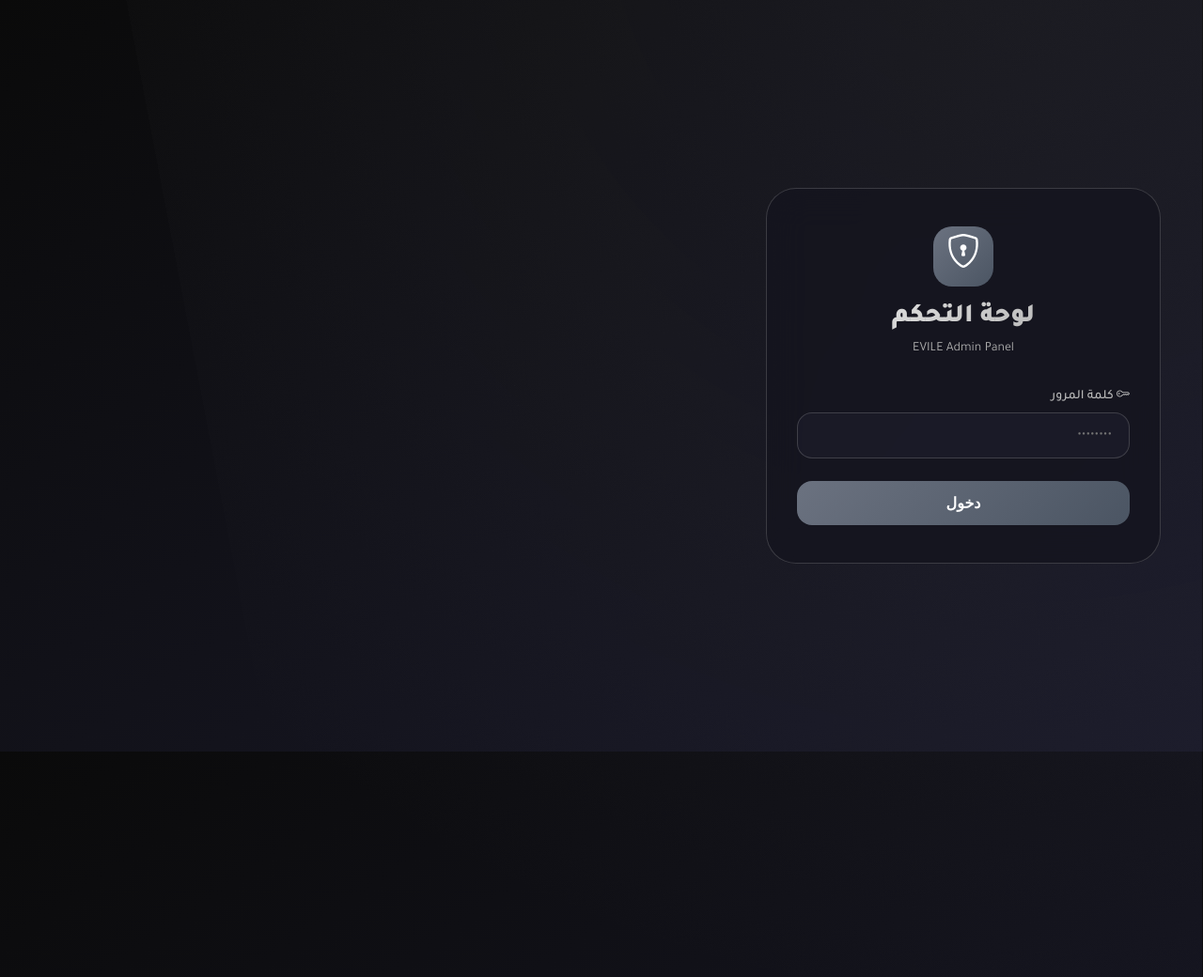
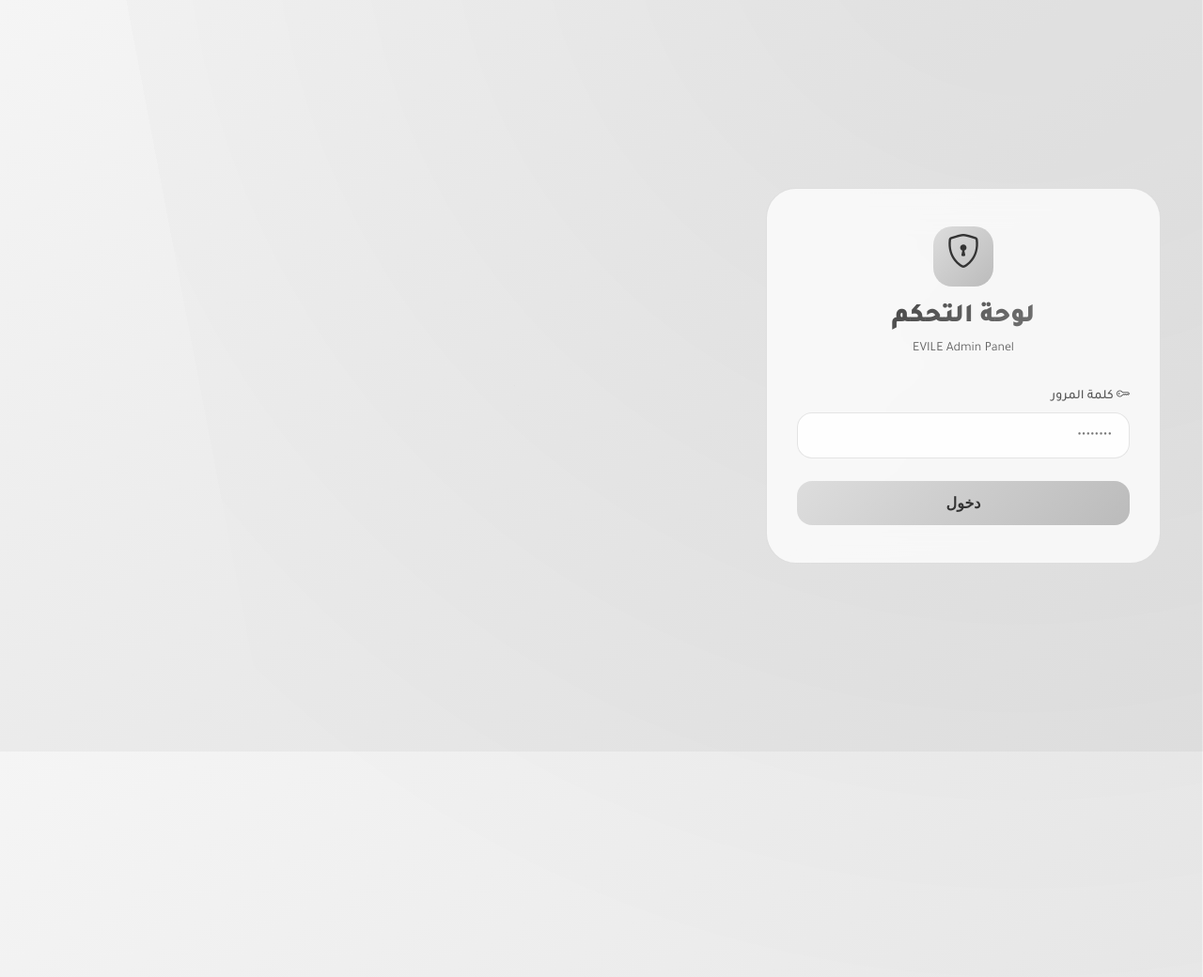
Before and after one commit to eviiile/eVile_anlyz, a Flask app: page /admin/login in a window 1280 px wide; the page is wider, and only the part inside the window is pictured. Shown: the top 1040 px of that part at 94% size. Run offline with Flask 3, Linux system fonts and the light colour scheme; some libraries are stand-ins or nearby versions.

Commit message:
Update login.html

```diff
--- a/templates/login.html
+++ b/templates/login.html
@@ -10,7 +10,7 @@
         * { margin: 0; padding: 0; box-sizing: border-box; }
         body {
             font-family: 'Tajawal', sans-serif;
-            background: linear-gradient(145deg, #0a0a0a 0%, #1a1a2a 100%);
+            background: linear-gradient(145deg, #f5f5f5 0%, #e0e0e0 100%);
             min-height: 100vh;
             display: flex;
             align-items: center;
@@ -26,7 +26,7 @@
             height: 200%;
             top: -50%;
             left: -50%;
-            background: radial-gradient(circle at 30% 40%, rgba(120,120,120,0.1) 0%, transparent 60%);
+            background: radial-gradient(circle at 30% 40%, rgba(0,0,0,0.05) 0%, transparent 60%);
             animation: rotate 30s linear infinite;
             z-index: 0;
         }
@@ -37,10 +37,10 @@
         .login-card {
             position: relative;
             z-index: 1;
-            background: rgba(20,20,30,0.8);
+            background: rgba(255,255,255,0.75);
             backdrop-filter: blur(20px);
             border-radius: 32px;
-            border: 1px solid rgba(150,150,150,0.3);
+            border: 1px solid rgba(0,0,0,0.1);
             padding: 40px 32px;
             width: 100%;
             max-width: 420px;
@@ -50,31 +50,31 @@
         .logo { text-align: center; margin-bottom: 32px; }
         .logo-icon {
             width: 64px; height: 64px;
-            background: linear-gradient(135deg, #6b7280, #4b5563);
+            background: linear-gradient(135deg, #ddd, #bbb);
             border-radius: 20px;
             display: flex;
             align-items: center;
             justify-content: center;
             margin: 0 auto 16px;
         }
-        .logo-icon i { font-size: 36px; color: white; }
+        .logo-icon i { font-size: 36px; color: #333; }
         h1 {
             font-size: 28px; font-weight: 800;
-            background: linear-gradient(135deg, #eee, #aaa);
+            background: linear-gradient(135deg, #333, #888);
             -webkit-background-clip: text;
             background-clip: text;
             color: transparent;
             margin-bottom: 8px;
         }
-        .subtitle { color: #aaa; font-size: 14px; text-align: center; }
+        .subtitle { color: #666; font-size: 14px; text-align: center; }
         .form-group { margin-bottom: 24px; }
-        label { display: block; margin-bottom: 8px; color: #bbb; font-weight: 500; font-size: 14px; }
+        label { display: block; margin-bottom: 8px; color: #555; font-weight: 500; font-size: 14px; }
         input {
             width: 100%; padding: 14px 18px;
-            background: rgba(30,30,45,0.6);
-            border: 1px solid rgba(150,150,150,0.3);
+            background: rgba(255,255,255,0.8);
+            border: 1px solid rgba(0,0,0,0.1);
             border-radius: 16px;
-            color: #eee;
+            color: #1a1a1a;
             font-size: 16px;
             font-family: 'Tajawal', sans-serif;
             transition: all 0.2s;
@@ -82,26 +82,26 @@
         input:focus {
             outline: none;
             border-color: #aaa;
-            background: rgba(30,30,45,0.8);
+            background: rgba(255,255,255,0.95);
         }
         .btn {
             width: 100%; padding: 14px;
-            background: linear-gradient(135deg, #6b7280, #4b5563);
+            background: linear-gradient(135deg, #ddd, #bbb);
             border: none;
             border-radius: 16px;
-            color: white;
+            color: #333;
             font-weight: 700;
             font-size: 16px;
             cursor: pointer;
             transition: all 0.3s;
         }
-        .btn:hover { transform: translateY(-2px); filter: brightness(1.05); }
+        .btn:hover { transform: translateY(-2px); filter: brightness(0.98); }
         .flash {
             padding: 12px;
-            background: rgba(200,50,50,0.15);
-            border: 1px solid rgba(200,50,50,0.5);
+            background: rgba(220,53,69,0.1);
+            border: 1px solid rgba(220,53,69,0.3);
             border-radius: 14px;
-            color: #fca5a5;
+            color: #dc3545;
             margin-bottom: 24px;
             text-align: center;
             font-size: 14px;
```
